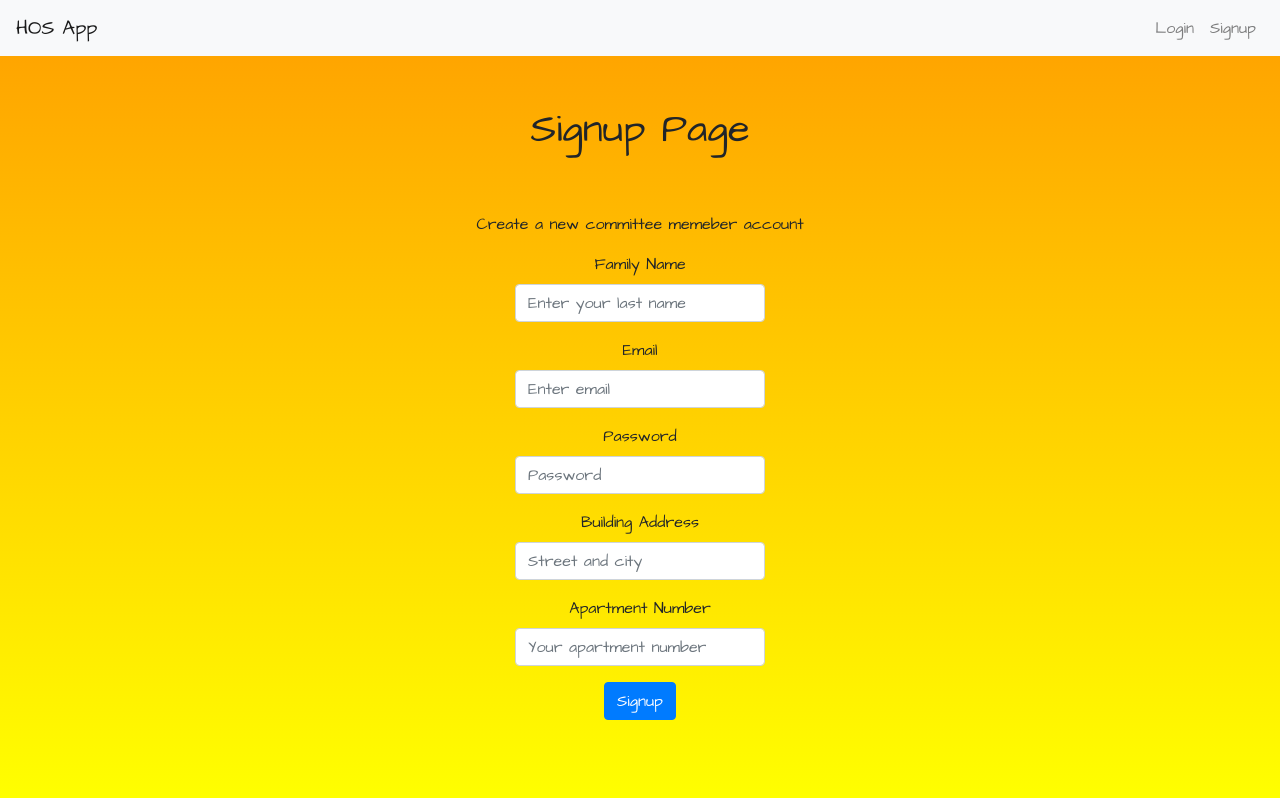
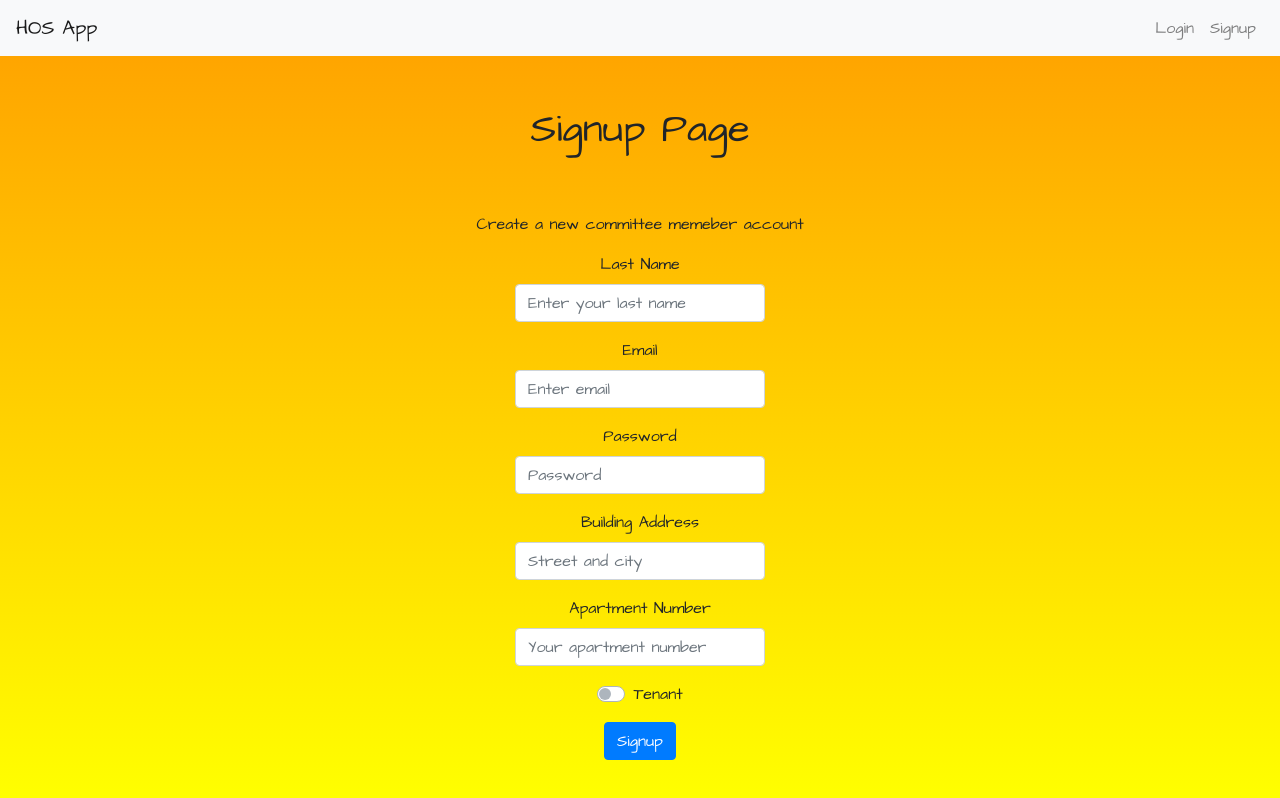
Before and after one commit to apolo1805/hos-app, a React (Create React App) app: page /#/signup in a window 1280 px wide. Built offline with nearby package versions, Linux system fonts and the light colour scheme.

Commit message:
Add committee or tenant signup

```diff
--- a/src/App.js
+++ b/src/App.js
@@ -43,7 +43,7 @@ function App() {
       "password": user.password,
       "street": user.street,
       "city": user.city,
-      "isCommittee": true
+      "isCommittee": user.isCommittee
     });
 
     setActiveUser(newUser);
--- a/src/data/users.json
+++ b/src/data/users.json
@@ -5,18 +5,18 @@
         "lname": "Levavi",
         "username": "elad@elad.com",
         "password": "1234",
-        "street": "Hertzel 10",
-        "city": "Ramat-Gan",
+        "location": "Hertzel 10, Ramat-Gan",
+        "apartment": 13,
         "isCommittee": true
     },
     {
         "id": "2",
-        "fname": "John",
+        "fname": "",
         "lname": "Doe",
         "username": "john@john.com",
         "password": "1234",
-        "street": "Ben-Gurion 22",
-        "city": "Bat-Yam",
-        "isCommittee": true
+        "street": "Ben-Gurion 22, Bat-Yam",
+        "apartment": 22,
+        "isCommittee": false
     }
 ]
--- a/src/pages/DashboardPage/DashboardPage.js
+++ b/src/pages/DashboardPage/DashboardPage.js
@@ -36,7 +36,11 @@ function DashboardPage({messages, activeUser, addMessage}) {
     return (
         <div className="p-dashboard">
             <h1>Dashboard</h1>
-            <h5 className="greeting">Hello, {activeUser.fname}! Nice to see you again</h5>
+            <h5 className="greeting">
+                Hello, {activeUser.isCommittee ?
+                    activeUser.fname + " " + activeUser.lname :
+                        activeUser.lname + " Family"}! Nice to see you again
+            </h5>
 
             <div className="container">
                 <div className="border">
--- a/src/pages/HomePage/HomePage.css
+++ b/src/pages/HomePage/HomePage.css
@@ -10,19 +10,20 @@ body {
 
 .p-home > h1, h3 {
     padding: 15px 0;
-}
-
-.p-home > img {
-    width: 600px;
+    margin: 0;
 }
 
 .p-home > .info {
-    color: black;
+    color: white;
     text-align: center;
     margin: 0;
 }
 
+.img-container {
+    padding-top: 30px;
+    padding-bottom: 80px;
+}
+
 .img-container > img {
-    width: 90%;
-    padding: 40px 0;
+    width: 60%;
 }
--- a/src/pages/HomePage/HomePage.js
+++ b/src/pages/HomePage/HomePage.js
@@ -1,4 +1,4 @@
-import React, { useContext } from 'react';
+import React from 'react';
 import './HomePage.css';
 
 function HomePage() {
@@ -7,13 +7,15 @@ function HomePage() {
         <div className="p-home">
             <h1>Home OWner System</h1>
             <h3>The best system to manage your building community!</h3>
+
+            <div className="img-container">
+                <img src="https://storage.googleapis.com/website-production/uploads/2011/10/real-estate-landing-pages-case-study-770x384.jpg" alt="key"/>
+            </div>
+
             <p className="info">
                 HOS app allows the committee to: post a messages,
                 create voting polls and open repair issues.
             </p>
-            <div className="img-container">
-                <img src="https://storage.googleapis.com/website-production/uploads/2011/10/real-estate-landing-pages-case-study-770x384.jpg"/>
-            </div>
         </div>
     );
 }
--- a/src/pages/SignupPage/SignupPage.js
+++ b/src/pages/SignupPage/SignupPage.js
@@ -10,9 +10,10 @@ function SignupPage({addUser, activeUser}) {
     const [lname, setLname] = useState('');
     const [email, setEmail] = useState('');
     const [password, setPassword] = useState('');
-    const [street, setStreet] = useState('');
-    const [city, setCity] = useState('');
+    const [address, setAddress] = useState('');
+    const [apartment, setApartment] = useState('');
     const [showError, setShowError] = useState(false);
+    const [isCommittee, setCommittee] = useState(false);
 
 
     if (activeUser) {
@@ -22,7 +23,7 @@ function SignupPage({addUser, activeUser}) {
     function handleClick(e) {
         e.preventDefault();
 
-        addUser({fname, lname, email, password, street, city});
+        addUser({fname, lname, email, password, address, apartment, isCommittee});
 
         if (!activeUser) {
             setShowError(true);
@@ -38,9 +39,18 @@ function SignupPage({addUser, activeUser}) {
             <Form>
                 {showError ? <Alert variant="danger">This email already exists!</Alert> : null}
 
+                {isCommittee ?
+                    <Form.Row>
+                        <Form.Group as={Col} controlId="formGridFname">
+                        <Form.Label>First Name</Form.Label>
+                        <Form.Control type="fname" placeholder="Enter your first name" value={fname} onChange={(e) => setFname(e.target.value)}/>
+                        </Form.Group>
+                    </Form.Row> : ''
+                }
+
                 <Form.Row>
                     <Form.Group as={Col} controlId="formGridLname">
-                    <Form.Label>Family Name</Form.Label>
+                    <Form.Label>Last Name</Form.Label>
                     <Form.Control type="lname" placeholder="Enter your last name" value={lname} onChange={(e) => setLname(e.target.value)}/>
                     </Form.Group>
                 </Form.Row>
@@ -59,15 +69,28 @@ function SignupPage({addUser, activeUser}) {
                     </Form.Group>
                 </Form.Row>
 
-                <Form.Group controlId="formGridStreet">
-                    <Form.Label>Building Address</Form.Label>
-                    <Form.Control placeholder="Street and city" value={street} onChange={(e) => setStreet(e.target.value)}/>
-                </Form.Group>
+                <Form.Row>
+                    <Form.Group as={Col} controlId="formGridAddress">
+                        <Form.Label>Building Address</Form.Label>
+                        <Form.Control placeholder="Street and city" value={address} onChange={(e) => setAddress(e.target.value)}/>
+                    </Form.Group>
+                </Form.Row>
 
                 <Form.Row>
-                    <Form.Group as={Col} controlId="formGridCity">
-                    <Form.Label>Apartment Number</Form.Label>
-                    <Form.Control type="number" min="0" placeholder="Your apartment number" value={city} onChange={(e) => setCity(e.target.value)}/>
+                    <Form.Group as={Col} controlId="formGridApartment">
+                        <Form.Label>Apartment Number</Form.Label>
+                        <Form.Control type="number" min="0" placeholder="Your apartment number" value={apartment} onChange={(e) => setApartment(e.target.value)}/>
+                    </Form.Group>
+                </Form.Row>
+
+                <Form.Row>
+                    <Form.Group as={Col} controlId="formUserType">
+                        <Form.Check
+                            type="switch"
+                            id="user-switch"
+                            onChange={() => setCommittee(!isCommittee)}
+                            label={isCommittee ? "Committee" : "Tenant"}
+                        />
                     </Form.Group>
                 </Form.Row>
 
```
